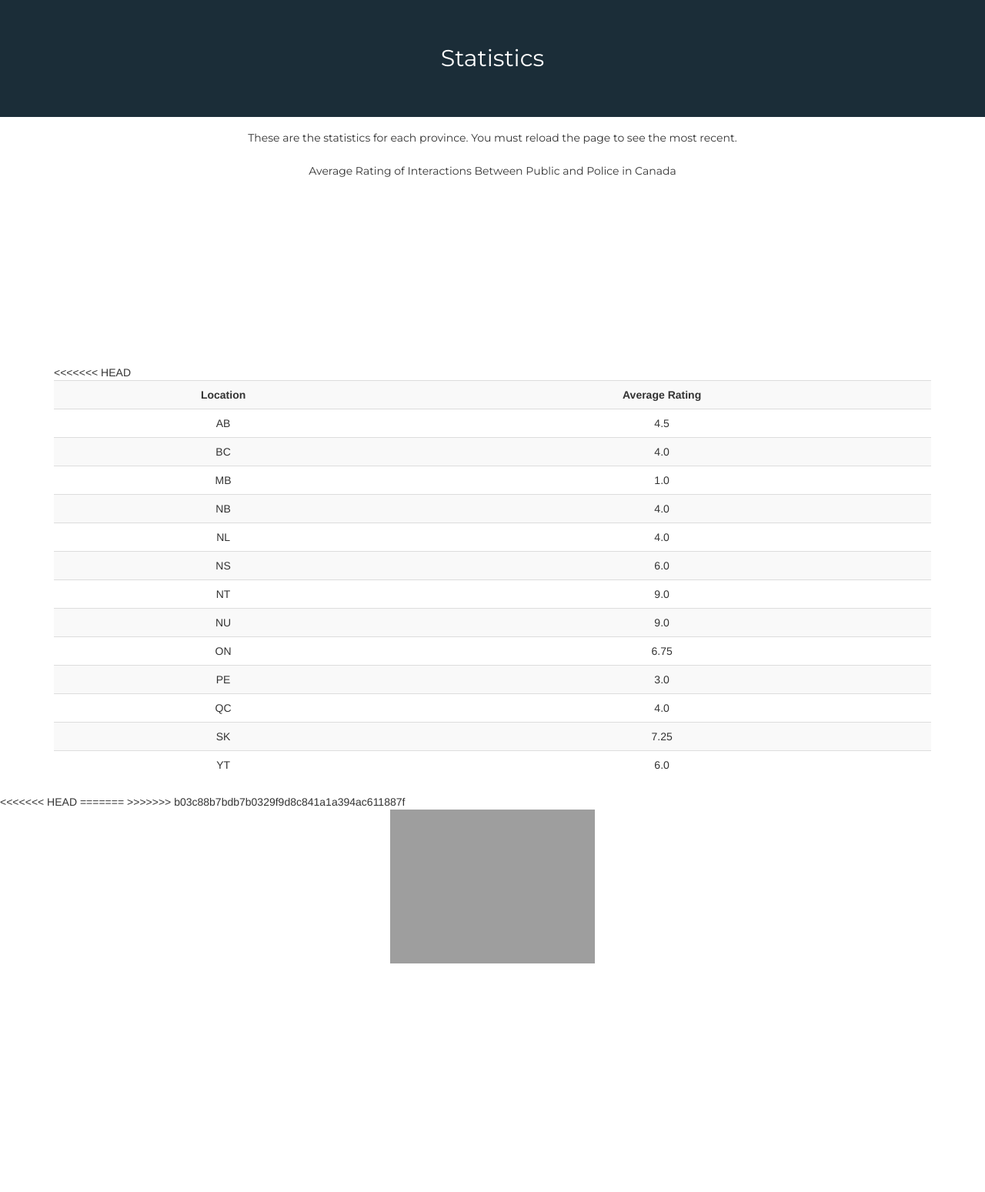
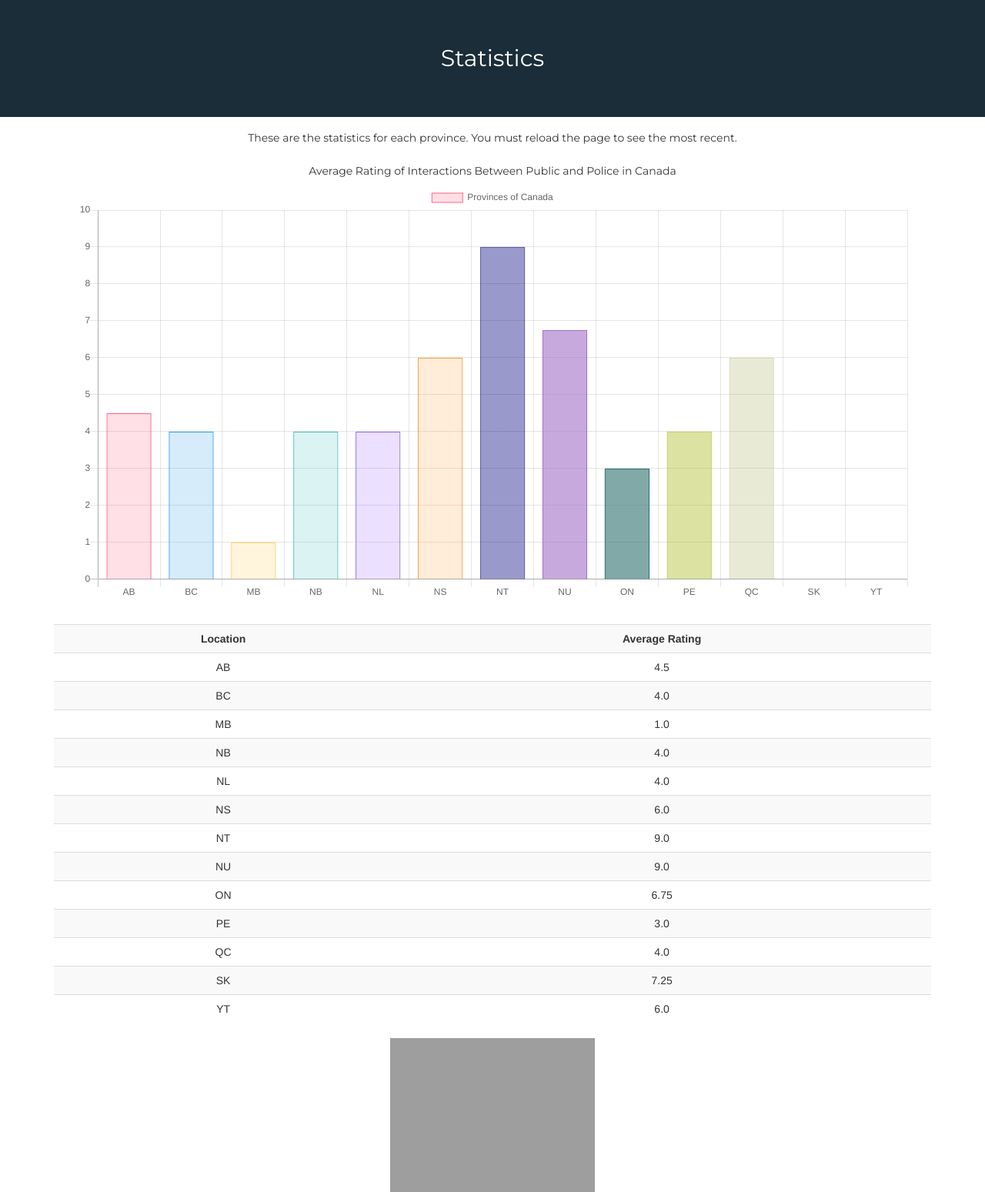
Before and after one commit to danielq987/MAPIT, a Flask app: page /stats in a window 1280 px wide. Shown: the part 81-1630 px from the top of the page at 77% size. Before the commit the page ends 1333 px from the top, so only its background shows below. Run offline with Flask 2, Linux system fonts and the light colour scheme; data comes from the database, SQL or seed files in the repository; a map, chart or similar area stays blank; some libraries are stand-ins or nearby versions; grey boxes are pictures that could not be loaded.

Commit message:
last one

```diff
--- a/flaskr/templates/stats.html
+++ b/flaskr/templates/stats.html
@@ -11,15 +11,9 @@
         <h5 style="font-family: Montserrat; text-align: center;">Average Rating of Interactions Between Public and Police in Canada</h5>
         <canvas id="myChart" width="400" height="200"></canvas>
     </div>
-<<<<<<< HEAD
-
-    <script>
-        const ctx = document.getElementById("myChart").getContext("2d");
-=======
 
   <script>
         var ctx = document.getElementById("myChart").getContext("2d");
->>>>>>> b03c88b7bdb7b0329f9d8c841a1a394ac611887f
         var myChart = new Chart(ctx, {
             type: 'bar',
             data: {
@@ -89,8 +83,6 @@
     </table>
 </div>
 
-<<<<<<< HEAD
-=======
 
 
 <!--
@@ -135,5 +127,4 @@
     </script>-->
 
 
->>>>>>> b03c88b7bdb7b0329f9d8c841a1a394ac611887f
 {% endblock %}
```
